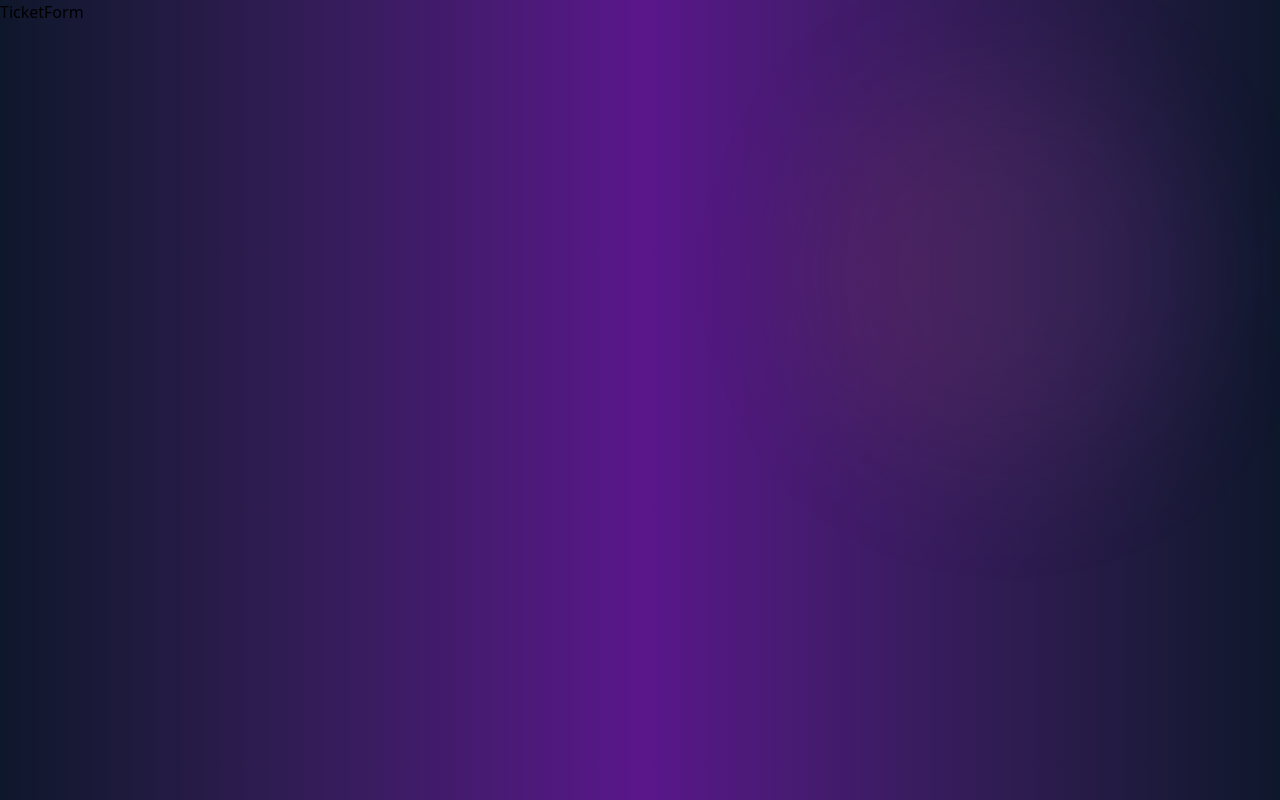
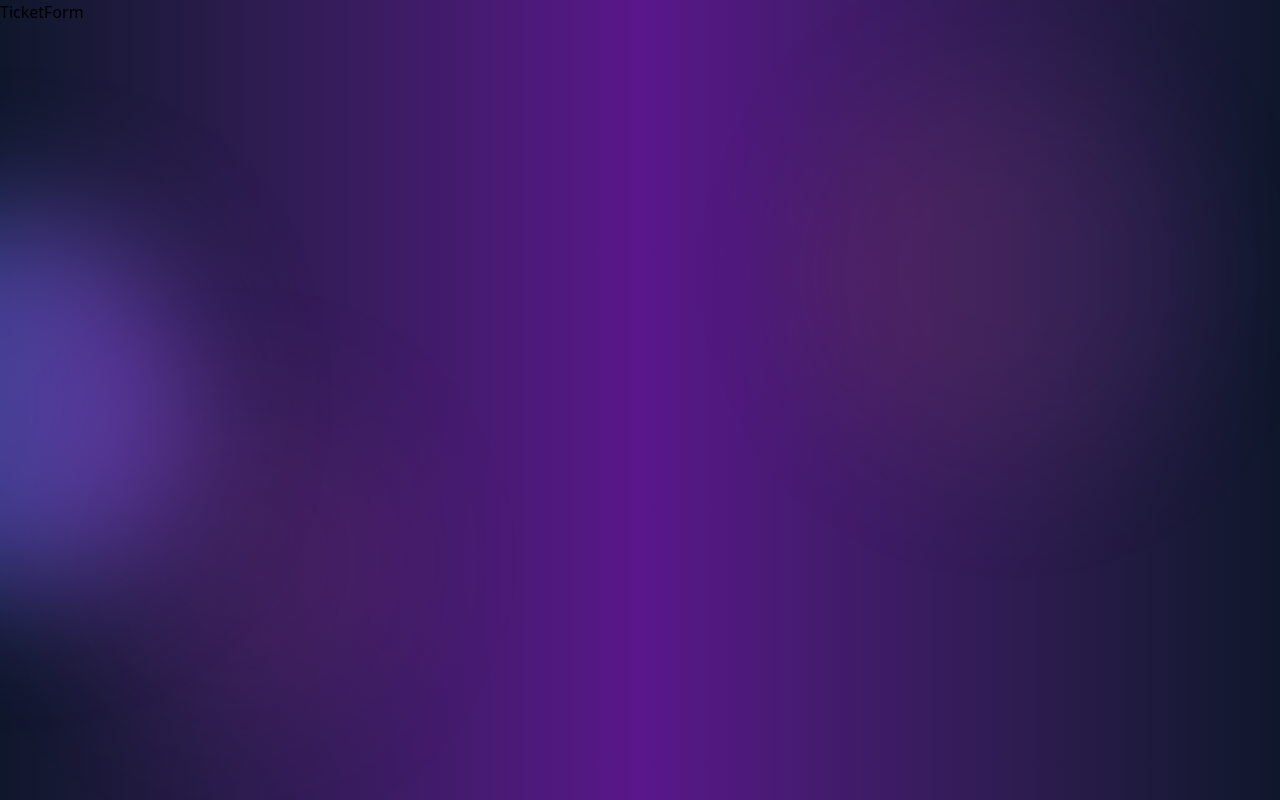
Before and after one commit to marleyDip/React-Ticket-Generator-Tailwind-CSS, a React (Vite) app: page / in a window 1280 px wide. Built offline with nearby package versions, Linux system fonts and the light colour scheme.

Commit message:
Initial setup

```diff
--- a/src/App.jsx
+++ b/src/App.jsx
@@ -7,9 +7,9 @@ function App() {
       <div className="absolute inset-0">
         <div className="absolute top-20 right-20 w-96 h-96 bg-gradient-to-r from-orange-500/10 to-purple-500/10 rounded-full blur-3xl"></div>
 
-        <div className=""></div>
+        <div className="absolute bottom-20 left-20 w-80 h-80 bg-gradient-to-r from-purple-500/10 to-pink-500/10 rounded-full blur-3xl"></div>
 
-        <div className=""></div>
+        <div className="absolute top-1/2 transform -translate-x-1/2 -translate-y-1/2 w-96 h-96 bg-gradient-to-r from-blue-500/50 to-purple-500/50 rounded-full blur-3xl"></div>
       </div>
       {/* background */}
       {/* grid pattern overlay */}
```
